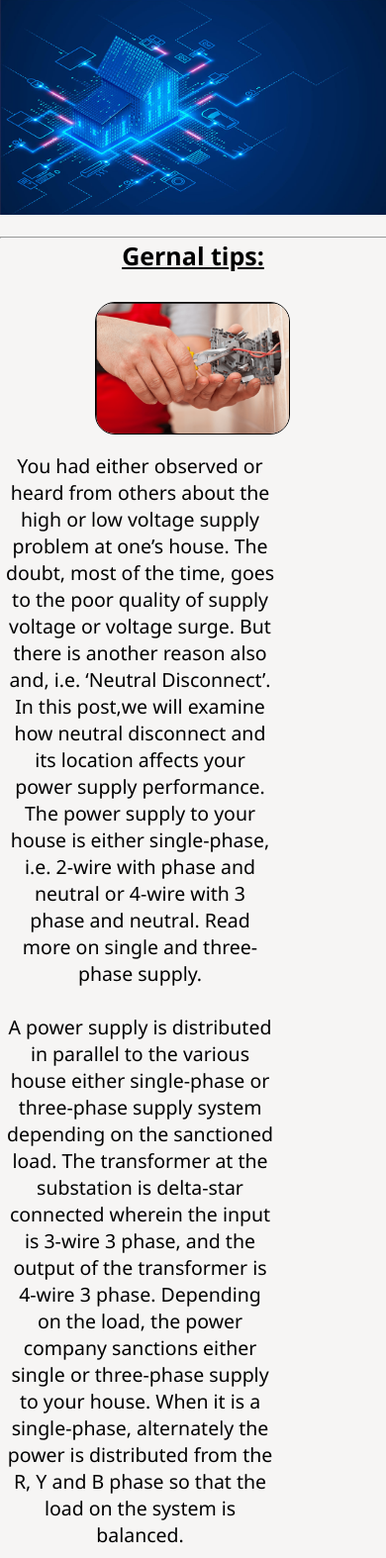
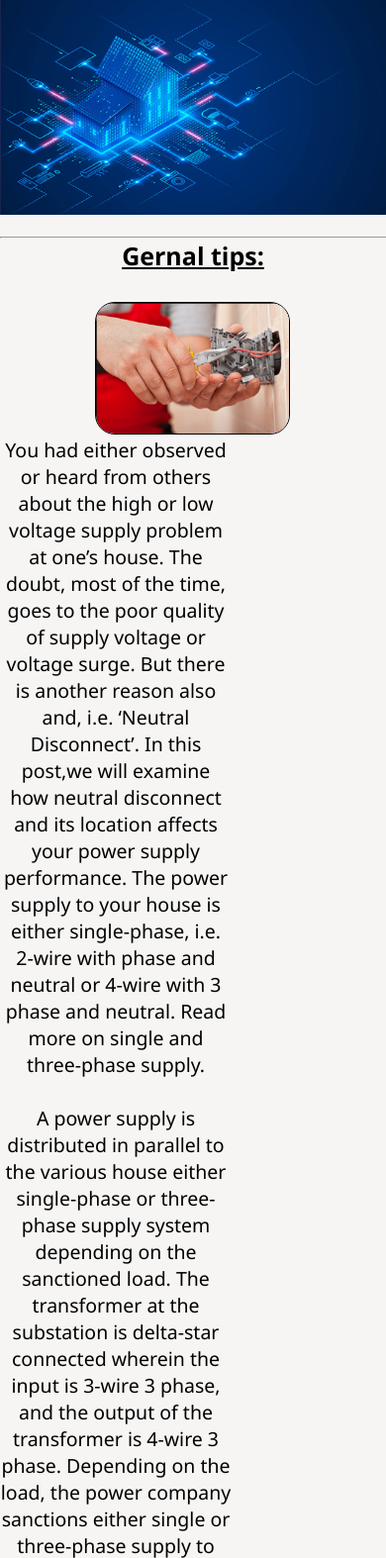
Before and after one commit to 9926830418/Electric-billing-system, a PHP site: page / in a window 390 px wide. Shown: the part 867-2441 px from the top of the page at 99% size. Run offline with PHP 8.4, Linux system fonts and the light colour scheme; some libraries are stand-ins or nearby versions.

Commit message:
Update style.css

```diff
--- a/style.css
+++ b/style.css
@@ -454,11 +454,10 @@ label #butn, label #cancel{
   }
 
   #intro{
-	  width:70%;
-    display: block;
+	  width:60%;
+
     margin-top: 40%;
-	  margin-right:5px;
-	  margin-left:5px;
+	  padding:10px 10px;
     text-align:center;
     font-size: 5vw;
 	  padding-left:0px;
```
